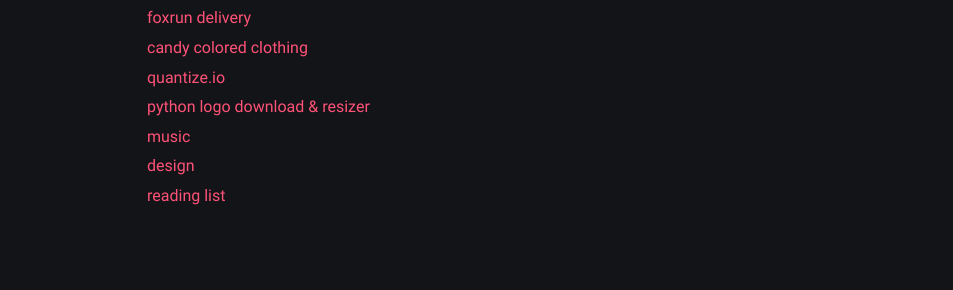
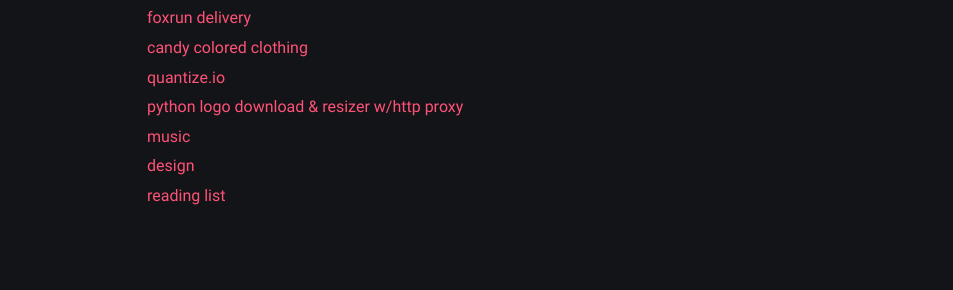
Before and after one commit to shmor3/personal-site, a Jekyll site: the page built from projects.md, in a window 1280 px wide. Shown: the part 241-531 px from the top of the page, without its empty margins (163-1116 px from the left). Built offline with Jekyll 4.4.1, drawn with Linux system fonts in a browser that asks for light colours.

Commit message:
updated project link, added reading list

```diff
--- a/projects.md
+++ b/projects.md
@@ -9,7 +9,7 @@ comments: false
 <a href="https://foxrundelivery.com">foxrun delivery</a><br/>
 <a href="https://candycoloredclothing.com">candy colored clothing</a><br/>
 <a href="https://quantiz.io.com">quantize.io</a><br/>
-<a href="https://github.com/shmor3">python logo download & resizer</a><br/>
+<a href="/creating-an-image-resize-tool-with-python/">python logo download & resizer w/http proxy</a><br>
 <a href="/">music</a><br/>
 <a href="/">design</a><br/>
-<a href="/">reading list</a><br/>
+<a href="/readinglist">reading list</a><br/>
```
Also changed, not shown: reading-list.md (added, +7 -0 lines), 5 other files.
